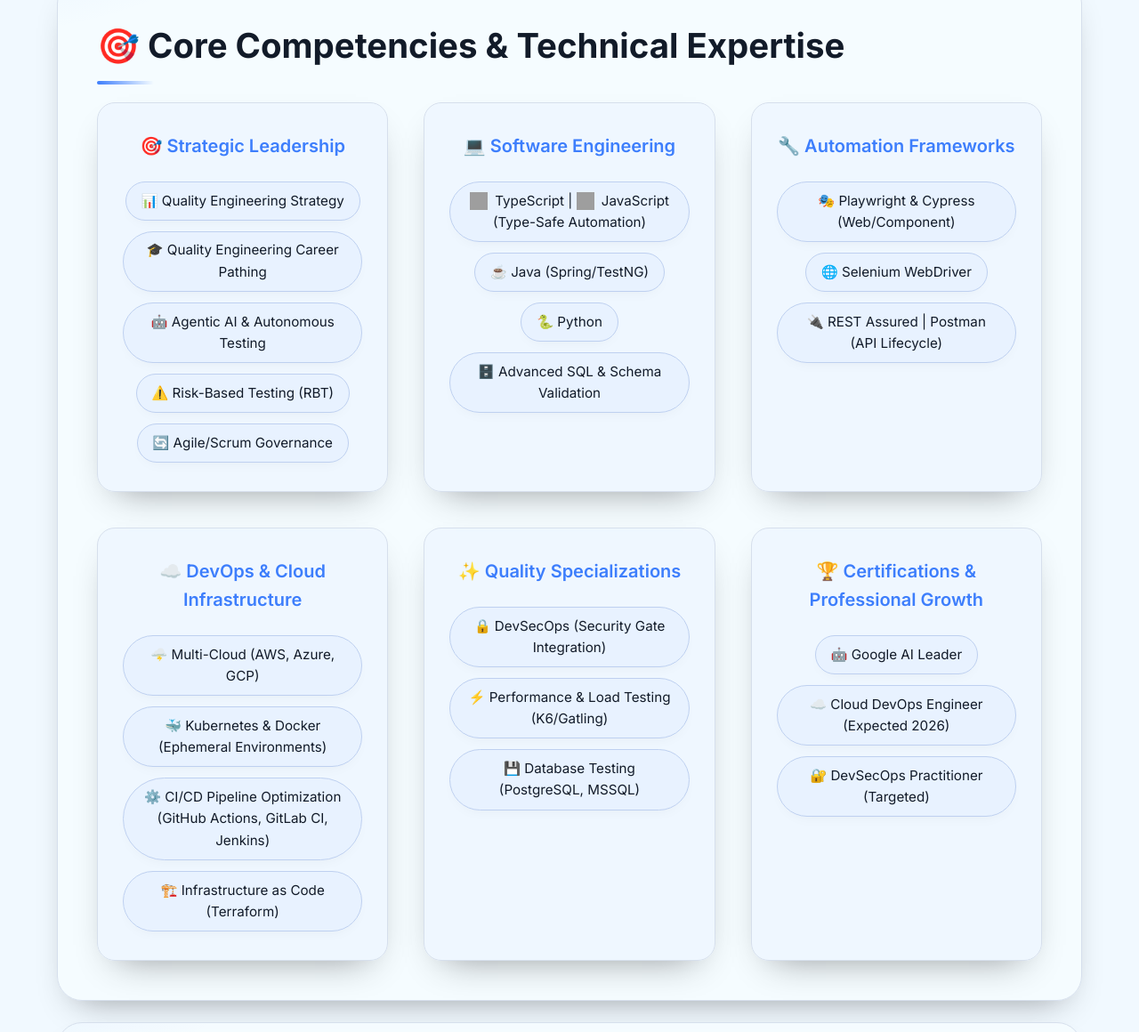
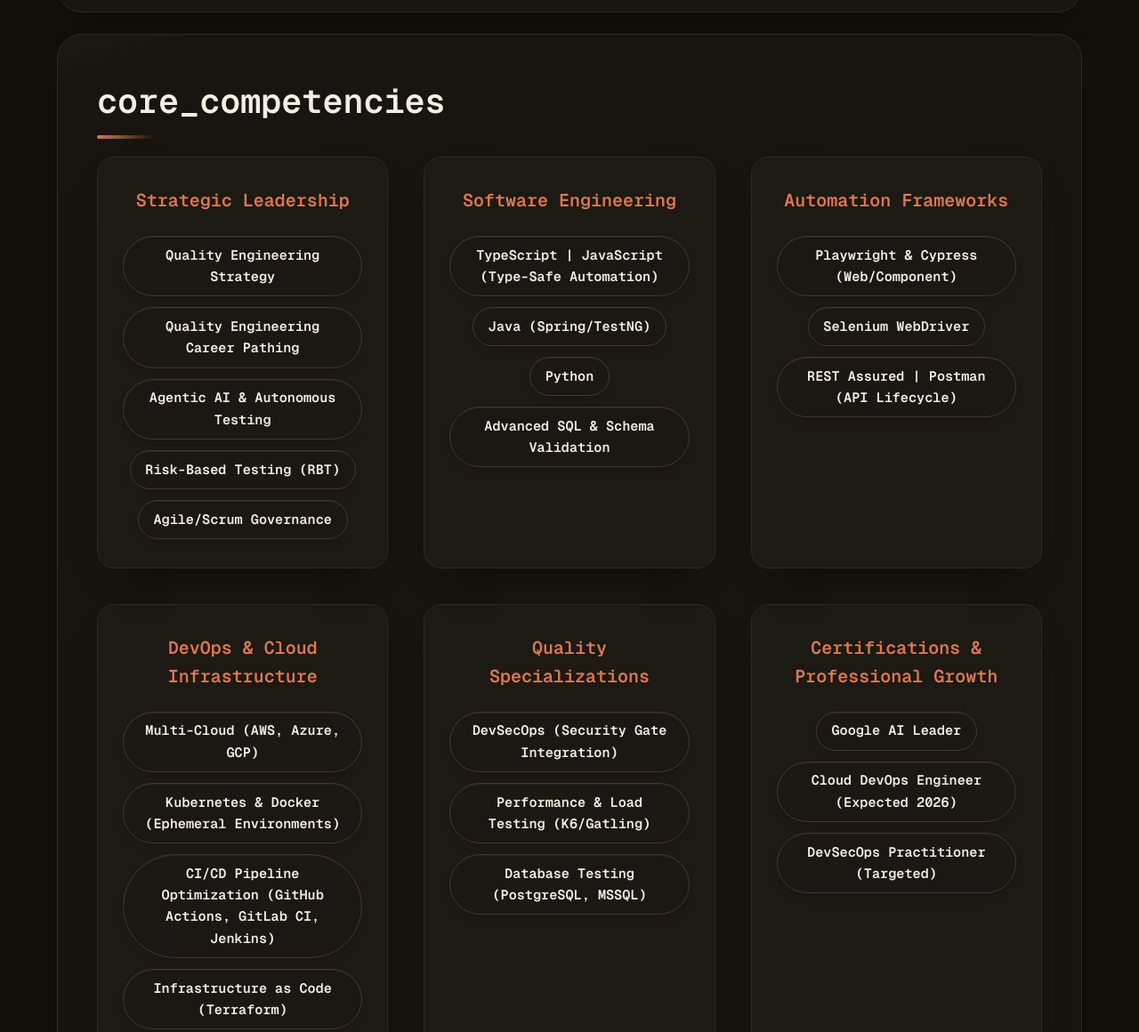
Before and after one commit to DlgSHi/dlgshi.github.io, a plain HTML site: page index.html in a window 1280 px wide. Shown: the part 1043-2203 px from the top of the page at 89% size. Drawn offline with nearby package versions, Linux system fonts and the light colour scheme; grey boxes are pictures that could not be loaded.

Commit message:
new design

```diff
--- a/index.html
+++ b/index.html
@@ -1,12 +1,12 @@
 <!DOCTYPE html>
-<html lang="en">
+<html lang="en" data-theme="dark">
 
 <head>
     <meta charset="UTF-8">
     <meta name="viewport" content="width=device-width, initial-scale=1.0">
     <title>Igor Dlugosh - Senior QA Engineer | Playwright & Cypress Expert</title>
     <link rel="stylesheet" href="style.css">
-    <link href="https://fonts.googleapis.com/css2?family=Inter:wght@300;400;500;600;700&display=swap" rel="stylesheet">
+    <link href="https://fonts.googleapis.com/css2?family=Geist+Mono:wght@400;500;600&display=swap" rel="stylesheet">
     <meta name="description"
         content="Senior QA Automation Engineer | Cypress & Playwright Expert | Xebia Poland Test Lead | Google AI Certified | DevSecOps">
 </head>
@@ -23,11 +23,8 @@
                     <h1>Igor Dlugosh</h1>
                 </div>
                 <div class="hero-text">
-                    <p class="hero-subtitle">🎖️ Senior Automation QA Leader • 🎭 Playwright & Cypress Mentor and Expert
-                    </p>
-                    <p class="hero-tagline">🤖 Google AI Leader • ⚙️ CI/CD Orchestrator • 🔒 DevSecOps Fundamentals & ☁️
-                        Cloud
-                        Engineering (WSB Merito)</p>
+                    <p class="hero-subtitle">Senior Automation QA Leader • Playwright & Cypress Mentor and Expert</p>
+                    <p class="hero-tagline">Google AI Leader • CI/CD Orchestrator • DevSecOps Fundamentals & Cloud Engineering (WSB Merito)</p>
                     <p>
                         10+ years architecting high-resilience software through scalable automation, type-safe
                         engineering,
@@ -36,8 +33,8 @@
                         and cross-functional engineering excellence.
                     </p>
                     <div class="hero-buttons">
-                        <a href="#experience" class="btn primary">💼 Executive Experience</a>
-                        <a href="#projects" class="btn secondary">🏗️ Architecture Portfolio</a>
+                        <a href="#experience" class="btn primary">exec --experience</a>
+                        <a href="#projects" class="btn secondary">--portfolio</a>
                     </div>
                 </div>
             </div>
@@ -46,7 +43,7 @@
 
     <main class="bento-grid">
         <section id="about" class="about bento-card bento-12">
-            <h2>👨‍💻 About Me</h2>
+            <h2>about_me</h2>
             <div class="about-content">
                 <div class="about-text">
                     <p>I design and lead scalable test automation platforms that reduce release risk and improve
@@ -61,77 +58,70 @@
         </section>
 
         <section id="skills" class="skills bento-card bento-12">
-            <h2>🎯 Core Competencies & Technical Expertise</h2>
+            <h2>core_competencies</h2>
             <div class="skills-grid">
                 <div class="skill-group">
-                    <h4>🎯 Strategic Leadership</h4>
+                    <h4>Strategic Leadership</h4>
                     <div class="skill-tags">
-                        <span>📊 Quality Engineering Strategy</span>
-                        <span>🎓 Quality Engineering Career Pathing</span>
-                        <span>🤖 Agentic AI & Autonomous Testing</span>
-                        <span>⚠️ Risk-Based Testing (RBT)</span>
-                        <span>🔄 Agile/Scrum Governance</span>
+                        <span>Quality Engineering Strategy</span>
+                        <span>Quality Engineering Career Pathing</span>
+                        <span>Agentic AI & Autonomous Testing</span>
+                        <span>Risk-Based Testing (RBT)</span>
+                        <span>Agile/Scrum Governance</span>
                     </div>
                 </div>
 
                 <div class="skill-group">
-                    <h4>💻 Software Engineering</h4>
+                    <h4>Software Engineering</h4>
                     <div class="skill-tags">
-                        <span><a href="https://emoji.gg/emoji/8584-typescript"><img
-                                    src="https://cdn3.emoji.gg/emojis/8584-typescript.png" width="20px" height="20px"
-                                    alt="TypeScript" style="vertical-align: middle; margin-right: 4px;"></a> TypeScript
-                            | <a href="https://emoji.gg/emoji/1449-javascript-logo"><img
-                                    src="https://cdn3.emoji.gg/emojis/1449-javascript-logo.png" width="20px"
-                                    height="20px" alt="JavaScript_Logo"
-                                    style="vertical-align: middle; margin-right: 4px;"></a> JavaScript (Type-Safe
-                            Automation)</span>
-                        <span>☕ Java (Spring/TestNG)</span>
-                        <span>🐍 Python</span>
-                        <span>🗄️ Advanced SQL & Schema Validation</span>
+                        <span>TypeScript | JavaScript (Type-Safe Automation)</span>
+                        <span>Java (Spring/TestNG)</span>
+                        <span>Python</span>
+                        <span>Advanced SQL & Schema Validation</span>
                     </div>
                 </div>
 
                 <div class="skill-group">
-                    <h4>🔧 Automation Frameworks</h4>
+                    <h4>Automation Frameworks</h4>
                     <div class="skill-tags">
-                        <span>🎭 Playwright & Cypress (Web/Component)</span>
-                        <span>🌐 Selenium WebDriver</span>
-                        <span>🔌 REST Assured | Postman (API Lifecycle)</span>
+                        <span>Playwright & Cypress (Web/Component)</span>
+                        <span>Selenium WebDriver</span>
+                        <span>REST Assured | Postman (API Lifecycle)</span>
                     </div>
                 </div>
 
                 <div class="skill-group">
-                    <h4>☁️ DevOps & Cloud Infrastructure</h4>
+                    <h4>DevOps & Cloud Infrastructure</h4>
                     <div class="skill-tags">
-                        <span>🌩️ Multi-Cloud (AWS, Azure, GCP)</span>
-                        <span>🐳 Kubernetes & Docker (Ephemeral Environments)</span>
-                        <span>⚙️ CI/CD Pipeline Optimization (GitHub Actions, GitLab CI, Jenkins)</span>
-                        <span>🏗️ Infrastructure as Code (Terraform)</span>
+                        <span>Multi-Cloud (AWS, Azure, GCP)</span>
+                        <span>Kubernetes & Docker (Ephemeral Environments)</span>
+                        <span>CI/CD Pipeline Optimization (GitHub Actions, GitLab CI, Jenkins)</span>
+                        <span>Infrastructure as Code (Terraform)</span>
                     </div>
                 </div>
 
                 <div class="skill-group">
-                    <h4>✨ Quality Specializations</h4>
+                    <h4>Quality Specializations</h4>
                     <div class="skill-tags">
-                        <span>🔒 DevSecOps (Security Gate Integration)</span>
-                        <span>⚡ Performance & Load Testing (K6/Gatling)</span>
-                        <span>💾 Database Testing (PostgreSQL, MSSQL)</span>
+                        <span>DevSecOps (Security Gate Integration)</span>
+                        <span>Performance & Load Testing (K6/Gatling)</span>
+                        <span>Database Testing (PostgreSQL, MSSQL)</span>
                     </div>
                 </div>
 
                 <div class="skill-group">
-                    <h4>🏆 Certifications & Professional Growth</h4>
+                    <h4>Certifications & Professional Growth</h4>
                     <div class="skill-tags">
-                        <span>🤖 Google AI Leader</span>
-                        <span>☁️ Cloud DevOps Engineer (Expected 2026)</span>
-                        <span>🔐 DevSecOps Practitioner (Targeted)</span>
+                        <span>Google AI Leader</span>
+                        <span>Cloud DevOps Engineer (Expected 2026)</span>
+                        <span>DevSecOps Practitioner (Targeted)</span>
                     </div>
                 </div>
             </div>
         </section>
 
         <section id="experience" class="experience bento-card bento-12">
-            <h2>💼 Professional Experience</h2>
+            <h2>professional_experience</h2>
             <div class="exp-card">
                 <div class="exp-header">
                     <h3>Xebia Poland (formerly PGS Software)</h3>
@@ -140,45 +130,36 @@
                 <h4>Senior QA Automation Engineer | Test Lead | Team Lead | Mentor</h4>
                 <div class="exp-responsibilities">
                     <div class="resp-item">
-                        <strong>📊 Strategic QA Governance & Strategy:</strong> Architecting enterprise-level testing
-                        roadmaps
-                        and master test plans; driving release excellence through data-driven sprint analytics,
+                        <strong>Strategic QA Governance & Strategy:</strong> Architecting enterprise-level testing
+                        roadmaps and master test plans; driving release excellence through data-driven sprint analytics,
                         executive-level stakeholder reporting, and cross-functional quality governance.
                     </div>
                     <div class="resp-item">
-                        <strong>🏗️ Full-Stack Automation Architecture:</strong> Designing scalable, type-safe E2E (FE,
-                        BE,
-                        Integration) and
-                        component
-                        testing frameworks using TypeScript/JavaScript; orchestrating unified quality coverage across
-                        Front-End and Back-End ecosystems using Playwright and Cypress.
+                        <strong>Full-Stack Automation Architecture:</strong> Designing scalable, type-safe E2E (FE, BE,
+                        Integration) and component testing frameworks using TypeScript/JavaScript; orchestrating unified
+                        quality coverage across Front-End and Back-End ecosystems using Playwright and Cypress.
                     </div>
                     <div class="resp-item">
-                        <strong>⚙️ DevOps & Continuous Delivery:</strong> Optimizing CI/CD integration via GitHub
-                        Actions
-                        and
-                        Jenkins to enable seamless automated release gates, reducing deployment lead times and enhancing
-                        pipeline reliability.
+                        <strong>DevOps & Continuous Delivery:</strong> Optimizing CI/CD integration via GitHub Actions
+                        and Jenkins to enable seamless automated release gates, reducing deployment lead times and
+                        enhancing pipeline reliability.
                     </div>
                     <div class="resp-item">
-                        <strong>👥 Human Capital & Talent Development:</strong> Spearheading technical recruitment and
-                        Quality Engineering
-                        hiring workflows; establishing department-wide upskilling programs and career-pathing
-                        initiatives to
-                        build high-performance engineering teams.
+                        <strong>Human Capital & Talent Development:</strong> Spearheading technical recruitment and
+                        Quality Engineering hiring workflows; establishing department-wide upskilling programs and
+                        career-pathing initiatives to build high-performance engineering teams.
                     </div>
                     <div class="resp-item">
-                        <strong>🎓 Technical Mentorship & Advocacy:</strong> Cultivating a culture of engineering
-                        excellence by
-                        designing Playwright/Cypress certification pathways and leading QA Communities of Practice to
-                        standardize best practices across the organization.
+                        <strong>Technical Mentorship & Advocacy:</strong> Cultivating a culture of engineering
+                        excellence by designing Playwright/Cypress certification pathways and leading QA Communities of
+                        Practice to standardize best practices across the organization.
                     </div>
                 </div>
             </div>
         </section>
 
         <section id="speaking" class="speaking bento-card bento-12">
-            <h2>🎤 Public Speaking & Conferences</h2>
+            <h2>public_speaking</h2>
             <div class="exp-card">
                 <h3>Speaker at the TestWarez2022 conference</h3>
                 <p><a href="https://2022.testwarez.pl/speaker/igor-dlugosh/" target="_blank"><img alt="TestWarez2022"
@@ -196,7 +177,7 @@
         </section>
 
         <section id="projects" class="projects bento-card bento-12">
-            <h2>🚀 Open Source Contributions & Projects</h2>
+            <h2>open_source</h2>
             <div class="projects-grid">
                 <div class="project-card featured">
                     <div class="oss-badge">Cypress OSS</div>
@@ -255,8 +236,8 @@
         </section>
 
         <section id="contact" class="contact bento-card bento-12">
-            <h2>📬 Get In Touch</h2>
-            <p>Ready to discuss automation, DevOps, or mentoring opportunities? 💬</p>
+            <h2>get_in_touch</h2>
+            <p>Ready to discuss automation, DevOps, or mentoring opportunities?</p>
             <div class="contact-links">
                 <a href="https://github.com/dlgshi" target="_blank" class="contact-link-badge">
                     <img alt="Github"
--- a/style.css
+++ b/style.css
@@ -1,35 +1,35 @@
 :root {
     color-scheme: light;
-    --bg-primary: oklch(98% 0.02 260);
-    --bg-secondary: oklch(96% 0.03 260);
-    --surface: oklch(99% 0.015 260);
-    --surface-elevated: oklch(97% 0.02 260);
-    --text-primary: oklch(22% 0.03 260);
-    --text-secondary: oklch(44% 0.04 260);
-    --accent: oklch(62% 0.2 262);
-    --accent-hover: oklch(58% 0.22 262);
-    --accent-2: oklch(68% 0.18 210);
-    --border: oklch(90% 0.02 260);
-    --glow: 0 0 0 1px color-mix(in oklab, var(--accent) 15%, transparent), 0 12px 40px -18px color-mix(in oklab, var(--accent) 40%, transparent);
-    --shadow: 0 18px 40px -22px color-mix(in oklab, black 45%, transparent);
-    --shadow-lg: 0 30px 70px -28px color-mix(in oklab, black 55%, transparent);
+    --bg-primary: #fdf8f2;
+    --bg-secondary: #f5ede4;
+    --surface: #fff9f4;
+    --surface-elevated: #fffcf8;
+    --text-primary: #1a1410;
+    --text-secondary: #7a6e64;
+    --accent: #c86840;
+    --accent-hover: #da7756;
+    --accent-deep: #b05830;
+    --border: #e8ddd0;
+    --glow: 0 0 0 1px rgba(200, 104, 64, 0.12), 0 12px 40px -18px rgba(200, 104, 64, 0.25);
+    --shadow: 0 18px 40px -22px rgba(180, 120, 80, 0.18);
+    --shadow-lg: 0 30px 70px -28px rgba(180, 120, 80, 0.25);
 }
 
 [data-theme="dark"] {
     color-scheme: dark;
-    --bg-primary: oklch(16% 0.02 260);
-    --bg-secondary: oklch(20% 0.03 260);
-    --surface: oklch(18% 0.02 260);
-    --surface-elevated: oklch(22% 0.03 260);
-    --text-primary: oklch(96% 0.02 260);
-    --text-secondary: oklch(78% 0.03 260);
-    --accent: oklch(70% 0.19 262);
-    --accent-hover: oklch(74% 0.18 262);
-    --accent-2: oklch(76% 0.16 210);
-    --border: oklch(30% 0.02 260);
-    --glow: 0 0 0 1px color-mix(in oklab, var(--accent) 18%, transparent), 0 12px 40px -18px color-mix(in oklab, var(--accent) 50%, transparent);
-    --shadow: 0 20px 55px -28px color-mix(in oklab, black 75%, transparent);
-    --shadow-lg: 0 34px 90px -32px color-mix(in oklab, black 85%, transparent);
+    --bg-primary: #111009;
+    --bg-secondary: #16120e;
+    --surface: #1a1612;
+    --surface-elevated: #1e1a15;
+    --text-primary: #f5ede2;
+    --text-secondary: #9a8f82;
+    --accent: #da7756;
+    --accent-hover: #e8956e;
+    --accent-deep: #c86840;
+    --border: #2e2820;
+    --glow: 0 0 0 1px rgba(218, 119, 86, 0.15), 0 12px 40px -18px rgba(218, 119, 86, 0.4);
+    --shadow: 0 18px 40px -22px rgba(0, 0, 0, 0.7);
+    --shadow-lg: 0 30px 70px -28px rgba(0, 0, 0, 0.85);
 }
 
 * {
@@ -39,12 +39,12 @@
 }
 
 body {
-    font-family: 'Inter', sans-serif;
+    font-family: 'Geist Mono', monospace;
     line-height: 1.6;
     color: var(--text-primary);
     background:
         radial-gradient(1000px 700px at 10% -10%, color-mix(in oklab, var(--accent) 12%, transparent), transparent 60%),
-        radial-gradient(800px 600px at 90% -20%, color-mix(in oklab, var(--accent-2) 14%, transparent), transparent 55%),
+        radial-gradient(800px 600px at 90% -20%, color-mix(in oklab, var(--accent-deep) 14%, transparent), transparent 55%),
         var(--bg-primary);
     overflow-x: hidden;
 }
@@ -87,7 +87,7 @@ body {
     font-size: clamp(2.5rem, 5vw, 4rem);
     font-weight: 700;
     margin-bottom: 0.25rem;
-    background: linear-gradient(135deg, var(--accent), #3b82f6);
+    background: linear-gradient(135deg, var(--accent), var(--accent-deep));
     -webkit-background-clip: text;
     -webkit-text-fill-color: transparent;
     background-clip: text;
@@ -125,7 +125,7 @@ body {
     font-size: clamp(2.5rem, 5vw, 4rem);
     font-weight: 700;
     margin-bottom: 1rem;
-    background: linear-gradient(135deg, var(--accent), #3b82f6);
+    background: linear-gradient(135deg, var(--accent), var(--accent-deep));
     -webkit-background-clip: text;
     -webkit-text-fill-color: transparent;
     background-clip: text;
@@ -171,7 +171,7 @@ body {
 }
 
 .btn.primary {
-    background: linear-gradient(135deg, var(--accent), var(--accent-2));
+    background: linear-gradient(135deg, var(--accent), var(--accent-deep));
     color: white;
     box-shadow: var(--shadow);
 }
@@ -370,7 +370,7 @@ body {
 }
 
 .exp-date {
-    background: linear-gradient(135deg, var(--accent), var(--accent-2));
+    background: linear-gradient(135deg, var(--accent), var(--accent-deep));
     color: white;
     padding: 0.75rem 1.5rem;
     border-radius: 50px;
@@ -444,7 +444,7 @@ body {
 
 .project-links a {
     padding: 0.75rem 1.5rem;
-    background: linear-gradient(135deg, var(--accent), var(--accent-2));
+    background: linear-gradient(135deg, var(--accent), var(--accent-deep));
     color: white;
     border-radius: 50px;
     font-size: 0.9rem;
@@ -474,7 +474,7 @@ body {
 
 .contact-link {
     padding: 1.25rem 2.5rem;
-    background: linear-gradient(135deg, var(--accent), var(--accent-2));
+    background: linear-gradient(135deg, var(--accent), var(--accent-deep));
     color: white;
     border-radius: 50px;
     font-weight: 600;
```
